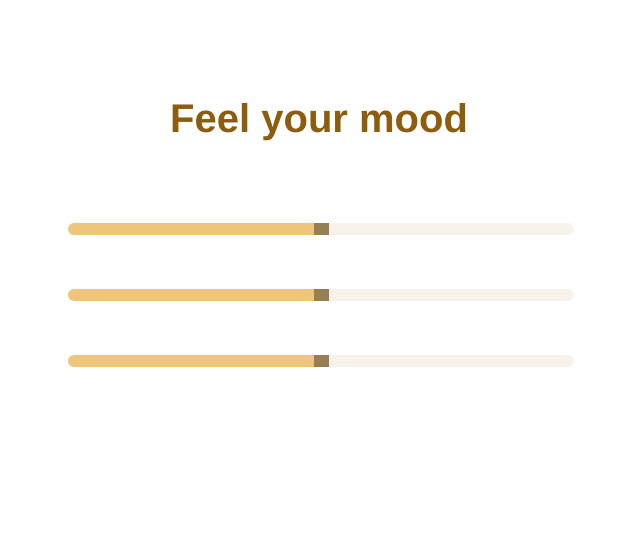
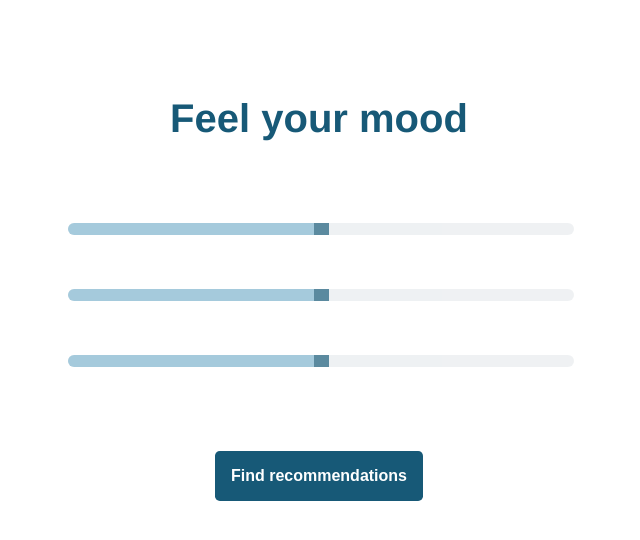
Before and after one commit to PauGarciaMartinez/feel-your-mood, a Vue app: page / in a window 1280 px wide. Shown: the top 540 px of the page, without its empty margins (321-961 px from the left). Built offline with nearby package versions, Linux system fonts and the light colour scheme.

Commit message:
Change color scheme

```diff
--- a/src/components/SliderList.vue
+++ b/src/components/SliderList.vue
@@ -7,6 +7,8 @@
     <RangeSlider/>
   </form>
 
+  <button type="submit" class="main-btn">Find recommendations</button>
+
 </template>
 
 <!-- SCRIPT -->
--- a/src/styles/css/home.css
+++ b/src/styles/css/home.css
@@ -1,5 +1,5 @@
 .title {
   font-size: 2.5rem;
-  color: #8b5d0d;
+  color: #175977;
   margin-top: 6rem;
 }
--- a/src/styles/css/range-slider.css
+++ b/src/styles/css/range-slider.css
@@ -9,7 +9,7 @@
   appearance: none;
   width: 100%;
   height: 12px;
-  background: #f5eee2;
+  background: #e8ecee;
   outline: none;
   opacity: 0.7;
   -webkit-transition: .2s;
@@ -26,34 +26,34 @@
   appearance: none;
   width: 15px;
   height: 35px;
-  background: #6b490d;
+  background: #175977;
   cursor: pointer;
   border-radius: 1rem;
-  box-shadow: -1000px 0 0 1000px #e9ad45;
+  box-shadow: -1000px 0 0 1000px #80b4ce;
 }
 
 /* FIREFOX */
 .slider::-moz-range-thumb {
   width: 20px;
   height: 40px;
-  background: #e9ad45;
+  background: #175977;
   cursor: pointer;
   border-radius: 1rem;
 }
 
 .slider::-moz-range-progress {
-  background-color: #e9ad45;
+  background-color: #80b4ce;
 }
 
 .slider::-moz-range-track {
-  background-color: #f5eee2;
+  background-color: #e8ecee;
 }
 
 /* IE */
 .slider::-ms-fill-lower {
-  background-color: #e9ad45;
+  background-color: #80b4ce;
 }
 
 .slider::-ms-fill-upper {
-  background-color: #f5eee2;
+  background-color: #e8ecee;
 }
--- a/src/styles/css/slider-list.css
+++ b/src/styles/css/slider-list.css
@@ -8,3 +8,21 @@
   margin: 0 auto;
   margin-top: 5rem;
 }
+
+.main-btn {
+  font-size: 1rem;
+  font-weight: 600;
+  color: white;
+  padding: 1rem;
+  border: 0px solid #175977;
+  border-radius: 0.3rem;
+  background-color: #175977;
+  margin-top: 5rem;
+  transition: 0.2s;
+}
+
+.main-btn:hover {
+  background-color: #397da0;
+  cursor: pointer;
+  transition: 0.2s;
+}
```
